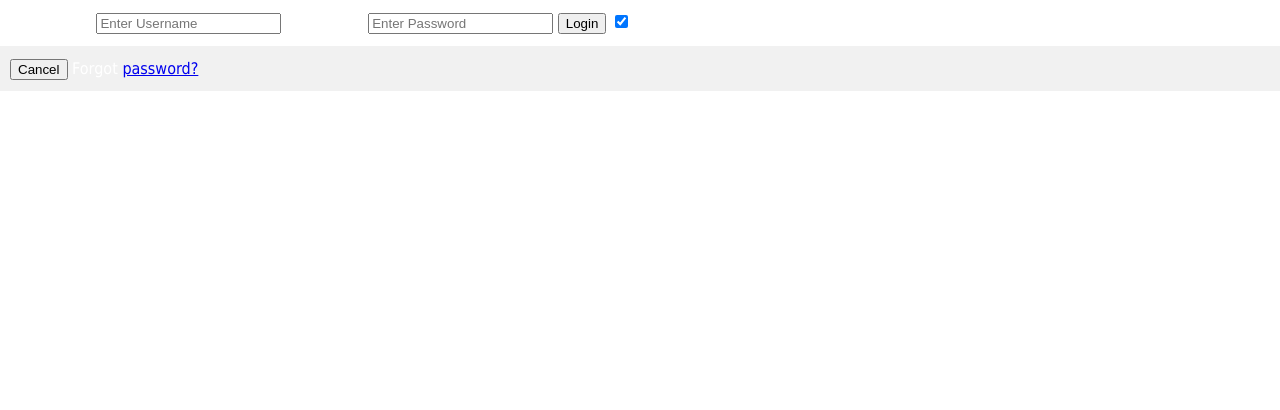
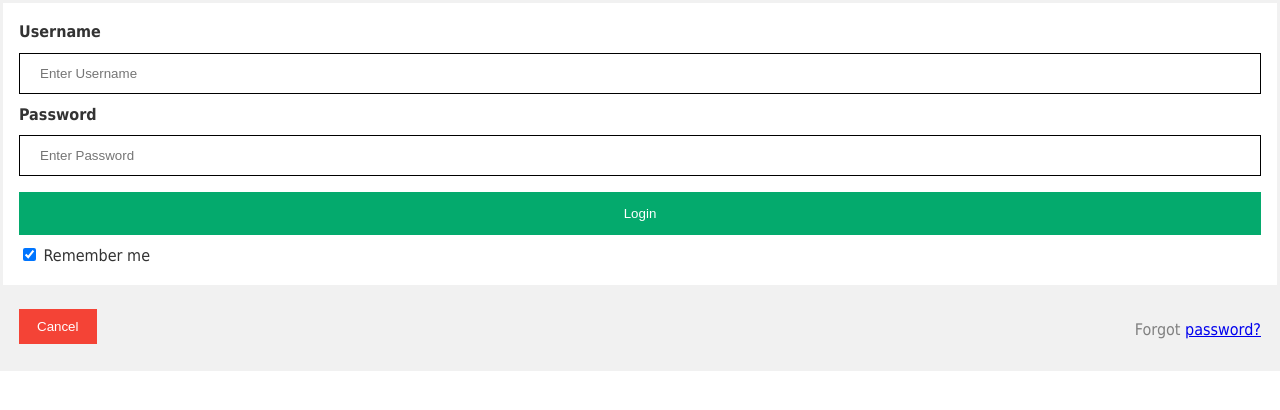
Before and after one commit to d-gram/PKI-POC-T991, a Flask app: template PKI-POC-Docker-Container/flask-app/app/templates/login.html in a window 1280 px wide. Shown: the part 126-536 px from the top of the page. Run offline with Flask 3, Linux system fonts and the light colour scheme; the template is opened without the code that fills it, so the values that code supplies are empty.

Commit message:
Update style.css

```diff
--- a/PKI-POC-Docker-Container/flask-app/app/static/css/style.css
+++ b/PKI-POC-Docker-Container/flask-app/app/static/css/style.css
@@ -49,6 +49,81 @@
     );
 }
 
+/* Bordered form */
+form {
+    border: 3px solid #f1f1f1;
+}
+
+    /* Full-width inputs */
+input[type=text], input[type=password] {
+    width: 100%;
+    padding: 12px 20px;
+    margin: 8px 0;
+    display: inline-block;
+    border: 1px solid #000000;
+    box-sizing: border-box;
+}
+
+    /* Set a style for all buttons */
+button {
+    background-color: #04AA6D;
+    color: white;
+    padding: 14px 20px;
+    margin: 8px 0;
+    border: none;
+    cursor: pointer;
+    width: 100%;
+}
+
+    /* Add a hover effect for buttons */
+button:hover {
+    opacity: 0.8;
+}
+
+    /* Extra style for the cancel button (red) */
+.cancelbtn {
+    width: auto;
+    padding: 10px 18px;
+    background-color: #f44336;
+}
+
+    /* Center the avatar image inside this container */
+.imgcontainer {
+    text-align: center;
+    margin: 24px 0 12px 0;
+}
+
+    /* Avatar image */
+img.avatar {
+    width: 40%;
+    border-radius: 50%;
+}
+
+    /* Add padding to containers */
+.container1 {
+    color:#333;
+    align-items: center;
+    padding: 16px;
+}
+
+    /* The "Forgot password" text */
+span.psw {
+    color: grey;
+    float: right;
+    padding-top: 16px;
+}
+
+    /* Change styles for span and cancel button on extra small screens */
+@media screen and (max-width: 300px) {
+    span.psw {
+        display: block;
+        float: none;
+    }
+    .cancelbtn {
+        width: 100%;
+    }
+}
+
 ul {
     list-style-type: none;
     padding: 0;
```
